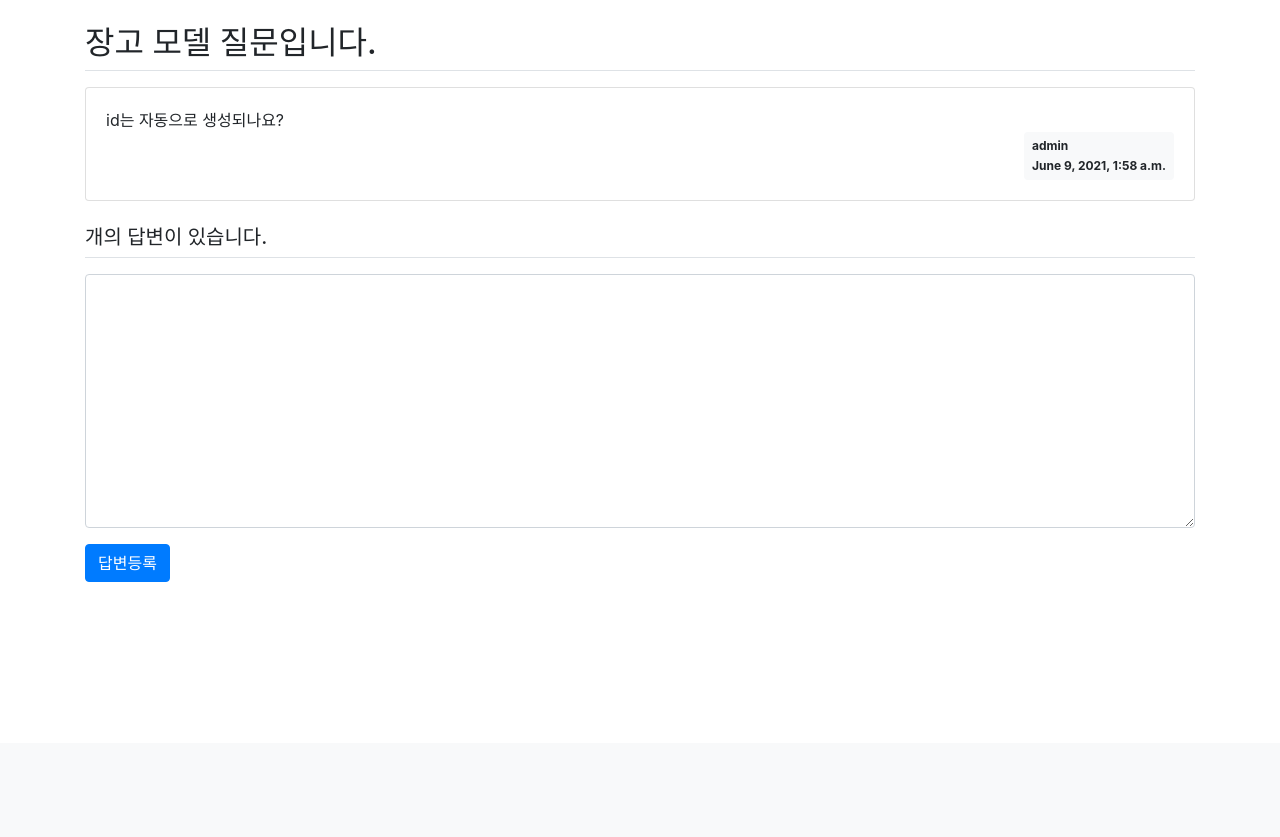
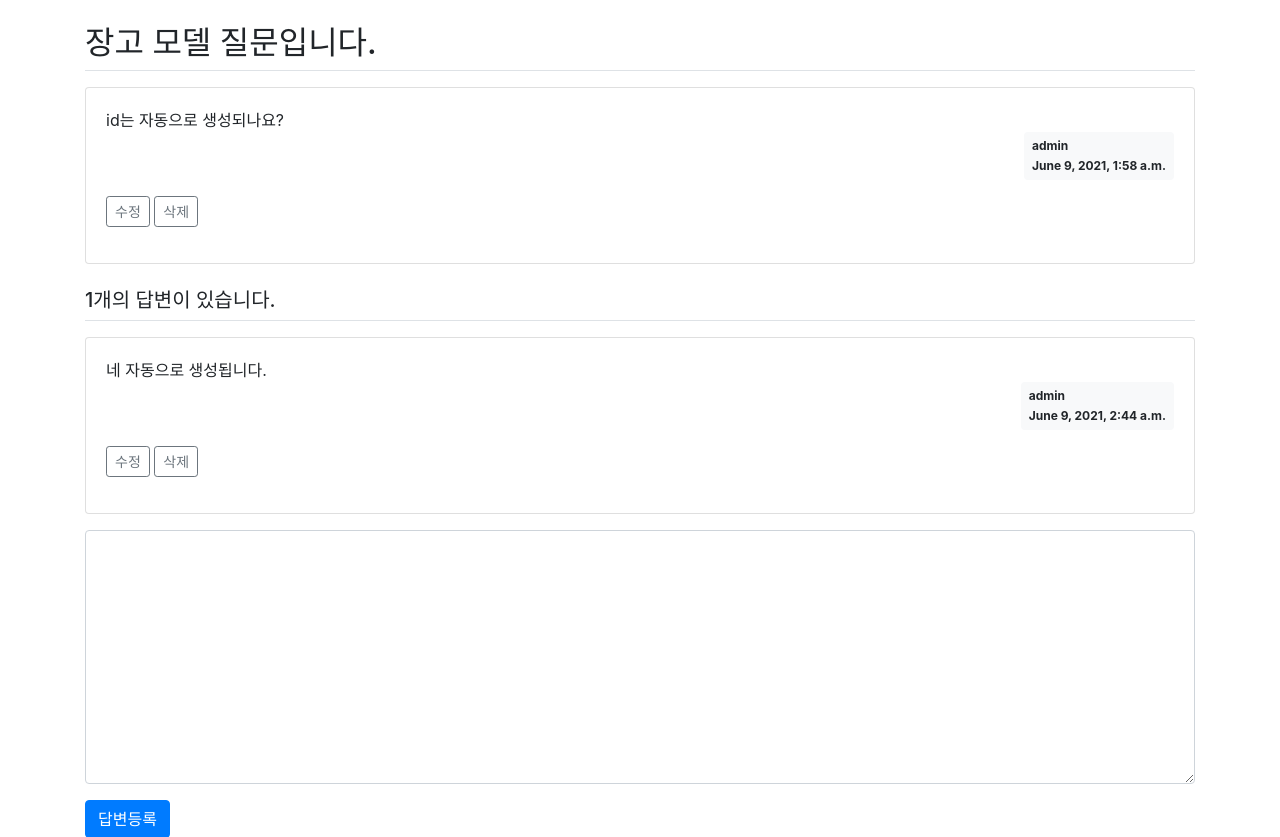
Before and after one commit to pmr1530/pybo, a Django app: page /pybo/answer/create/2/ in a window 1280 px wide. Shown: the part 57-894 px from the top of the page. Before the commit the page ends 639 px from the top, so only its background shows below. Run offline with Django 3.2, Linux system fonts and the light colour scheme; a user stored in the database is signed in; data comes from the database, SQL or seed files in the repository; both versions use the stored data as it was after the commit; parts of the project's set-up code (start-up, migrations or seed data) failed here and were passed over; some libraries are stand-ins or nearby versions.

Commit message:
3-09 clear

```diff
--- a/pybo/models.py
+++ b/pybo/models.py
@@ -7,6 +7,7 @@ class Question(models.Model):
     subject = models.CharField(max_length=200)
     content = models.TextField()
     create_date = models.DateTimeField()
+    modify_date = models.DateTimeField(null=True, blank=True)
 
     def __str__(self):
         return self.subject
@@ -14,10 +15,11 @@ class Question(models.Model):
 #---------------------------------------------------#
 
 class Answer(models.Model):
-    author = models.ForeignKey(User, on_delete=mod)
+    author = models.ForeignKey(User, on_delete=models.CASCADE)
     question = models.ForeignKey(Question, on_delete=models.CASCADE)
     content = models.TextField()
     create_date = models.DateTimeField()
+    modify_date = models.DateTimeField(null=True, blank=True)
 
     def __str__(self):
         return self.content
--- a/pybo/urls.py
+++ b/pybo/urls.py
@@ -9,4 +9,8 @@ urlpatterns = [
         path('<int:question_id>/', views.detail, name='detail'),
         path('answer/create/<int:question_id>/', views.answer_create, name='answer_create'),
         path('question/create/', views.question_create, name='question_create'),
+        path('question/modify/<int:question_id>/', views.question_modify, name='question_modify'),
+        path('question/delete/<int:question_id>/', views.question_delete, name='question_delete'),
+        path('answer/modify/<int:answer_id>/', views.answer_modify, name='answer_modify'),
+        path('answer/delete/<int:answer_id>/', views.answer_delete, name='answer_delete'),
 ]
--- a/pybo/views.py
+++ b/pybo/views.py
@@ -1,10 +1,10 @@
 from django.shortcuts import render, get_object_or_404, redirect
-from .models import Question
+from .models import Question, Answer
 from django.utils import timezone
 from .forms import QuestionForm, AnswerForm
 from django.core.paginator import Paginator
 from django.contrib.auth.decorators import login_required
-
+from django.contrib import messages
 
 @login_required(login_url='common:login')
 def question_create(request):
@@ -15,7 +15,7 @@ def question_create(request):
         form = QuestionForm(request.POST)
         if form.is_valid():
             question = form.save(commit=False)
-            answer.author = request.user
+            question.author = request.user
             question.create_date = timezone.now()
             question.save()
             return redirect('pybo:index')
@@ -70,4 +70,73 @@ def answer_create(request, question_id):
     context = {'question': question, 'form': form}
     return render(request, 'pybo/question_detail.html', context)
 
-# Create your views here.
+@login_required(login_url='common:login')
+def question_modify(request, question_id):
+    """
+    pybo 질문수정
+    """
+    question = get_object_or_404(Question, pk=question_id)
+    if request.user != question.author:
+        messages.error(request, '수정권한이 없습니다')
+        return redirect('pybo:detail', question_id=question.id)
+
+    if request.method == "POST":
+        form = QuestionForm(request.POST, instance=question)
+        if form.is_valid():
+            question = form.save(commit=False)
+            question.author = request.user
+            question.modify_date = timezone.now()  # 수정일시 저장
+            question.save()
+            return redirect('pybo:detail', question_id=question.id)
+    else:
+        form = QuestionForm(instance=question)
+    context = {'form': form}
+    return render(request, 'pybo/question_form.html', context)
+
+@login_required(login_url='common:login')
+def question_delete(request, question_id):
+    """
+    pybo 질문삭제
+    """
+    question = get_object_or_404(Question, pk=question_id)
+    if request.user != question.author:
+        messages.error(request, '삭제권한이 없습니다')
+        return redirect('pybo:detail', question_id=question.id)
+    question.delete()
+    return redirect('pybo:index')
+
+@login_required(login_url='common:login')
+def answer_modify(request, answer_id):
+    """
+    pybo 답변수정
+    """
+    answer = get_object_or_404(Answer, pk=answer_id)
+    if request.user != answer.author:
+        messages.error(request, '수정권한이 없습니다')
+        return redirect('pybo:detail', question_id=answer.question.id)
+
+    if request.method == "POST":
+        form = AnswerForm(request.POST, instance=answer)
+        if form.is_valid():
+            answer = form.save(commit=False)
+            answer.author = request.user
+            answer.modify_date = timezone.now()
+            answer.save()
+            return redirect('pybo:detail', question_id=answer.question.id)
+    else:
+        form = AnswerForm(instance=answer)
+    context = {'answer': answer, 'form': form}
+    return render(request, 'pybo/answer_form.html', context)
+
+
+@login_required(login_url='common:login')
+def answer_delete(request, answer_id):
+    """
+    pybo 답변삭제
+    """
+    answer = get_object_or_404(Answer, pk=answer_id)
+    if request.user != answer.author:
+        messages.error(request, '삭제권한이 없습니다')
+    else:
+        answer.delete()
+    return redirect('pybo:detail', question_id=answer.question.id)
--- a/templates/base.html
+++ b/templates/base.html
@@ -20,9 +20,13 @@
     <!--기본 템플릿 안에 삽입될 내용 End-->
 
     <!-- jQuery JS-->
-    <script src="{% static 'jquery-3.6.0.min.js' %}"></script>
+<script src="{% static 'jquery-3.6.0.min.js' %}"></script>
     <!-- Bootstrap JS-->
-    <script src="{% static 'bootstrap.min.js' %}"></script>
+<script src="{% static 'bootstrap.min.js' %}"></script>
+    <!-- 자바스크립트 Start -->
+{% block script %}
+{% endblock %}
+<!-- 자바스크립트 End -->
 
 </body>
 </html>
--- a/templates/pybo/question_detail.html
+++ b/templates/pybo/question_detail.html
@@ -9,11 +9,26 @@
         <div class="card-body">
             <div class="card-text" style="white-space: pre-line;">{{ question.content }}</div>
             <div class="d-flex justify-content-end">
+                {% if question.modify_date %}
+                <div class="badge badge-light p-2 text-left mx-3">
+                    <div class="mb-2">modified at</div>
+                    <div>{{ question.modify_date }}</div>
+                </div>
+                {% endif %}
                 <div class="badge badge-light p-2 text-left">
                     <div class="mb-2">{{ question.author.username }}</div>
                     <div>{{ question.create_date }}</div>
                 </div>
             </div>
+            {% if request.user == question.author %}
+            <div class="my-3">
+                <a href="{% url 'pybo:question_modify' question.id  %}"
+                   class="btn btn-sm btn-outline-secondary">수정</a>
+                <a href="#" class="delete btn btn-sm btn-outline-secondary"
+                   data-uri="{% url 'pybo:question_delete' question.id  %}">삭제</a>
+
+            </div>
+            {% endif %}
         </div>
     </div>
     <h5 class="border-bottom my-3 py-2">{{question.answer_set.count}}개의 답변이 있습니다.</h5>
@@ -22,10 +37,25 @@
         <div class="card-body">
             <div class="card-text" style="white-space: pre-line;">{{ answer.content }}</div>
             <div class="d-flex justify-content-end">
-                <div class="badge badge-light p-2">
-                    {{ answer.create_date }}
+                {% if answer.modify_date %}
+                <div class="badge badge-light p-2 text-left mx-3">
+                    <div class="mb-2">modified at</div>
+                    <div>{{ answer.modify_date }}</div>
+                </div>
+                {% endif %}
+                <div class="badge badge-light p-2 text-left">
+                    <div class="mb-2">{{ answer.author.username }}</div>
+                    <div>{{ answer.create_date }}</div>
                 </div>
             </div>
+            {% if request.user == answer.author %}
+            <div class="my-3">
+                <a href="{% url 'pybo:answer_modify' answer.id  %}"
+                   class="btn btn-sm btn-outline-secondary">수정</a>
+                <a href="#" class="delete btn btn-sm btn-outline-secondary "
+                    data-uri="{% url 'pybo:answer_delete' answer.id  %}">삭제</a>
+            </div>
+            {% endif %}
         </div>
     </div>
     {% endfor %}
@@ -51,3 +81,14 @@
 
 </div>
 {% endblock %}
+{% block script %}
+<script type='text/javascript'>
+$(document).ready(function(){
+    $(".delete").on('click', function() {
+        if(confirm("정말로 삭제하시겠습니까?")) {
+            location.href = $(this).data('uri');
+        }
+    });
+});
+</script>
+{% endblock %}
```
Also changed, not shown: templates/pybo/answer_form.html (added, +16 -0 lines), db.sqlite3, pybo/migrations/0004_auto_20210611_0608.py (added).
